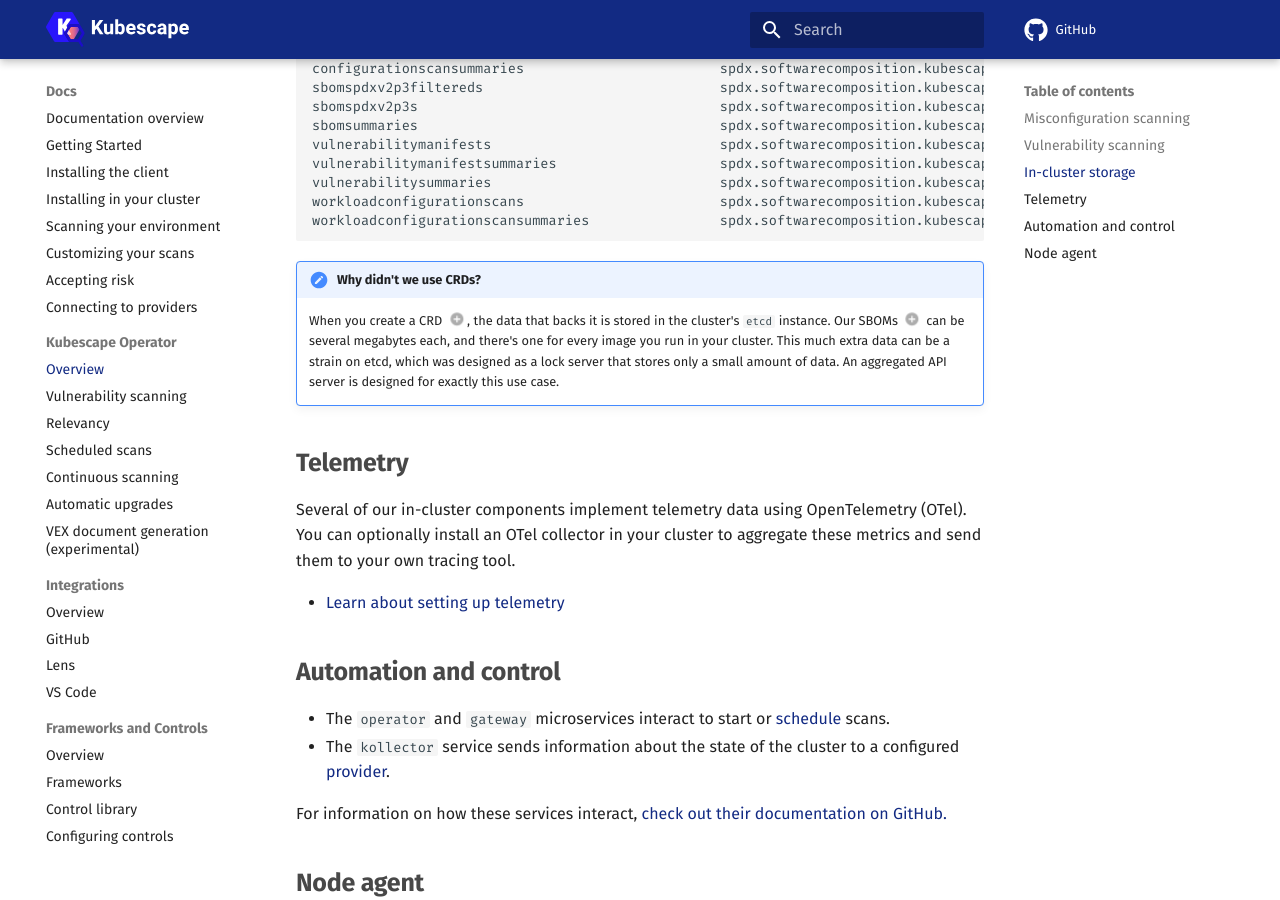
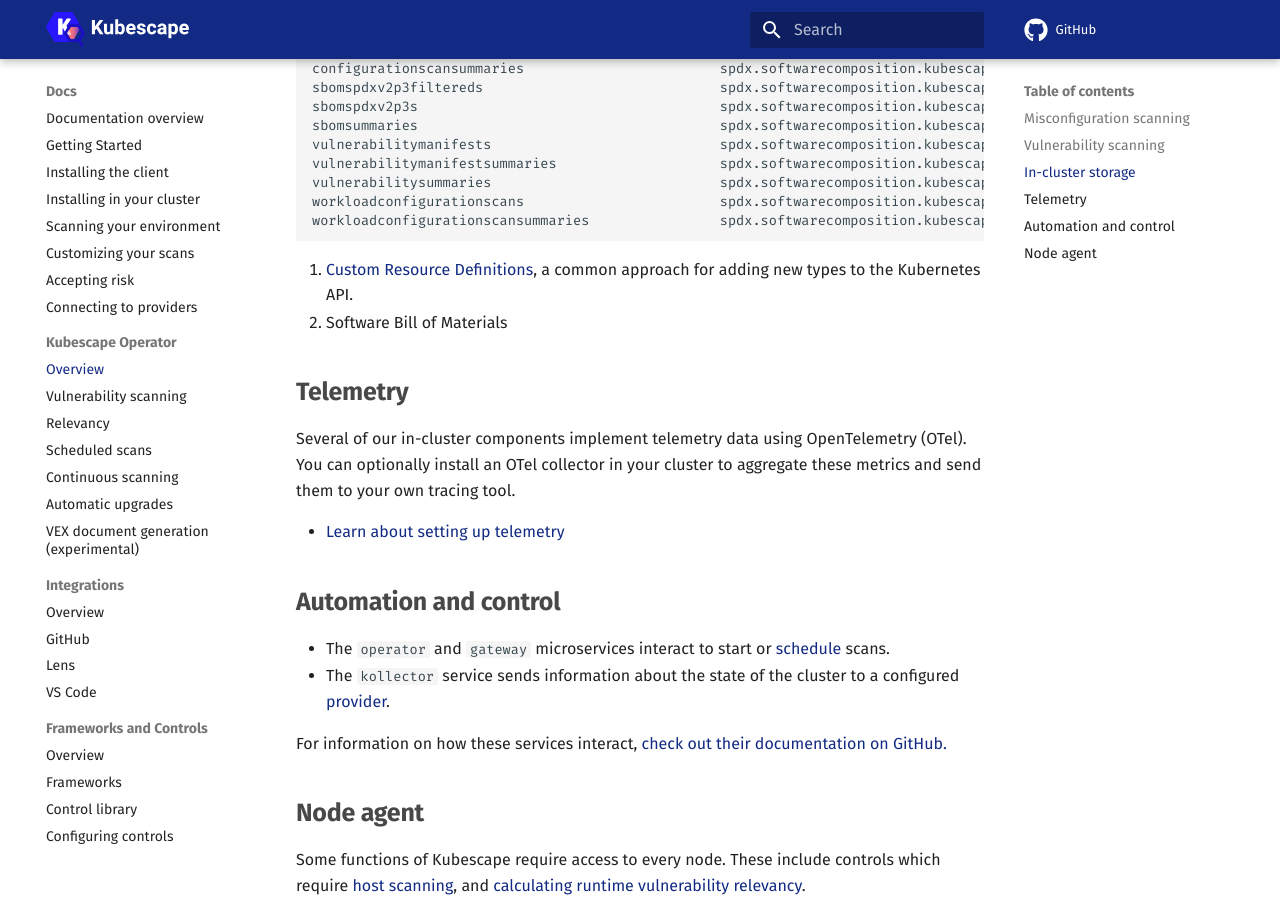
Before and after one commit to kubescape/kubescape.io, an MkDocs documentation site: the page built from docs/docs/operator/index.md, in a window 1280 px wide and 900 px high, scrolled down 1047 px. Built offline with MkDocs 1.6.1 and Material for MkDocs 9.7.7, drawn with Linux system fonts in a browser that asks for light colours; comment, search, counter and statistics services are not loaded.

Commit message:
Removed "why we didn't use CRDs"
Signed-off-by: giblix <gal.gibli@gmail.com>
Signed-off-by: Oshrat <oshratn@armosec.io>

````diff
--- a/docs/docs/operator/index.md
+++ b/docs/docs/operator/index.md
@@ -41,9 +41,6 @@
 workloadconfigurationscansummaries                spdx.softwarecomposition.kubescape.io/v1beta1   true         WorkloadConfigurationScanSummary
 ```
 
-!!! note annotate "Why didn't we use CRDs?"
-    When you create a CRD (1), the data that backs it is stored in the cluster's `etcd` instance. Our SBOMs (2) can be several megabytes each, and there's one for every image you run in your cluster. This much extra data can be a strain on etcd, which was designed as a lock server that stores only a small amount of data.  An aggregated API server is designed for exactly this use case.
-
 1. [Custom Resource Definitions](https://kubernetes.io/docs/concepts/extend-kubernetes/api-extension/custom-resources/#customresourcedefinitions), a common approach for adding new types to the Kubernetes API.
 2. Software Bill of Materials
 
````
